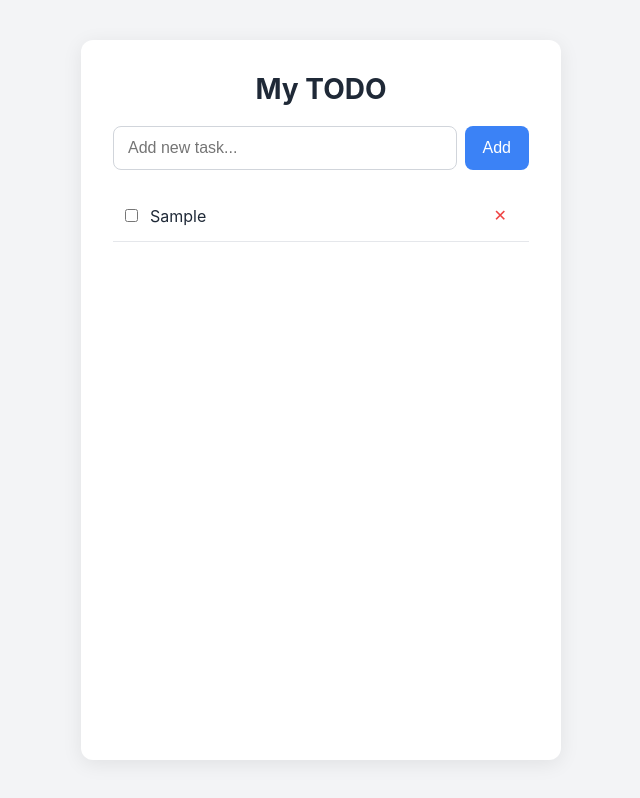
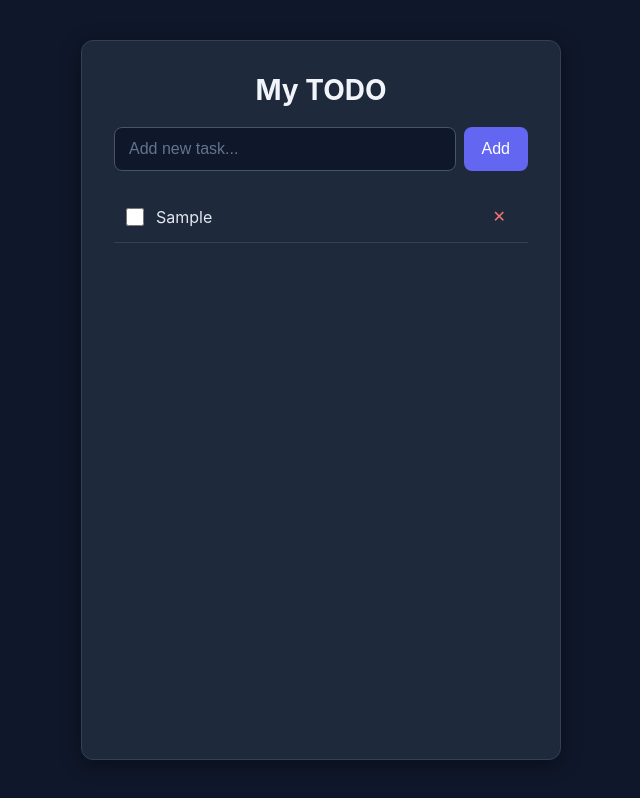
Before and after one commit to layel2/simple-todo, a website: page public/index.html in a window 1280 px wide. Both pictures are taken after typing "Sample" into the empty fields and a click on the button "Add". Shown: the whole page, without its empty margins (319-959 px from the left). Drawn offline with Linux system fonts and the light colour scheme.

Commit message:
dark theme

```diff
--- a/public/style.css
+++ b/public/style.css
@@ -2,18 +2,19 @@
 
 body {
   font-family: -apple-system, BlinkMacSystemFont, 'Segoe UI', sans-serif;
-  background: #f3f4f6;
+  background: #0f172a;
   min-height: 100vh;
   display: flex;
   justify-content: center;
   padding: 40px 16px;
-  color: #1f2937;
+  color: #e2e8f0;
 }
 
 .container {
-  background: #fff;
+  background: #1e293b;
+  border: 1px solid #334155;
   border-radius: 12px;
-  box-shadow: 0 4px 20px rgba(0, 0, 0, 0.08);
+  box-shadow: 0 4px 20px rgba(0, 0, 0, 0.4);
   padding: 32px;
   width: 100%;
   max-width: 480px;
@@ -23,6 +24,7 @@ h1 {
   margin-bottom: 20px;
   font-size: 28px;
   text-align: center;
+  color: #f1f5f9;
 }
 
 #todo-form {
@@ -35,24 +37,27 @@ h1 {
   flex: 1;
   padding: 12px 14px;
   font-size: 16px;
-  border: 1px solid #d1d5db;
+  border: 1px solid #475569;
   border-radius: 8px;
   outline: none;
+  background: #0f172a;
+  color: #e2e8f0;
 }
 
-#todo-input:focus { border-color: #3b82f6; }
+#todo-input::placeholder { color: #64748b; }
+#todo-input:focus { border-color: #6366f1; }
 
 button {
   padding: 12px 18px;
   font-size: 16px;
   border: none;
   border-radius: 8px;
-  background: #3b82f6;
+  background: #6366f1;
   color: #fff;
   cursor: pointer;
 }
 
-button:hover { background: #2563eb; }
+button:hover { background: #4f46e5; }
 
 #todo-list { list-style: none; }
 
@@ -61,27 +66,34 @@ button:hover { background: #2563eb; }
   align-items: center;
   gap: 12px;
   padding: 12px;
-  border-bottom: 1px solid #e5e7eb;
+  border-bottom: 1px solid #334155;
 }
 
-#todo-list li span { flex: 1; }
+#todo-list li span { flex: 1; color: #e2e8f0; }
 
 #todo-list li.done span {
   text-decoration: line-through;
-  color: #9ca3af;
+  color: #64748b;
+}
+
+#todo-list input[type="checkbox"] {
+  width: 18px;
+  height: 18px;
+  accent-color: #6366f1;
+  cursor: pointer;
 }
 
 .del {
   background: transparent;
-  color: #ef4444;
+  color: #f87171;
   padding: 4px 10px;
   font-size: 16px;
 }
 
-.del:hover { background: #fee2e2; }
+.del:hover { background: #450a0a; }
 
 .empty {
   text-align: center;
-  color: #9ca3af;
+  color: #64748b;
   padding: 20px 0;
 }
```
